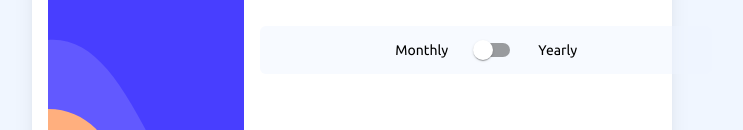
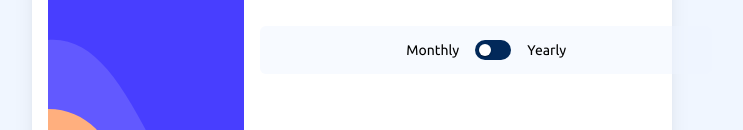
Before and after one commit to brianlagranda/multiStepForm, a React (Vite) app: page /select-plan in a window 1280 px wide. Shown: the part 420-550 px from the top of the page, without its empty margins (288-1031 px from the left). Built offline with nearby package versions, Linux system fonts and the light colour scheme.

Commit message:
chore: fix Switch style with a new CustomSwitch

```diff
--- /dev/null
+++ b/src/components/SelectPlan/CustomSwitch.tsx
@@ -0,0 +1,47 @@
+import { styled } from '@mui/material/styles';
+import Switch, { SwitchProps } from '@mui/material/Switch';
+
+const CustomSwitch = styled((props: SwitchProps) => <Switch {...props} />)(
+    ({ theme }) => ({
+        width: 36,
+        height: 20,
+        padding: 0,
+        '& .MuiSwitch-switchBase': {
+            padding: 2,
+            '&.Mui-checked': {
+                transform: 'translateX(16px)',
+                color: '#FFF',
+                '& + .MuiSwitch-track': {
+                    backgroundColor: 'hsl(213, 96%, 18%)',
+                    opacity: 1,
+                    border: 0,
+                },
+                '& .MuiSwitch-thumb': {
+                    backgroundColor: '#FFF',
+                    width: 12,
+                    height: 12,
+                },
+                '&:hover': {
+                    backgroundColor: 'rgba(255, 255, 255, 0.08)',
+                },
+            },
+        },
+        '& .MuiSwitch-thumb': {
+            backgroundColor: '#FFF',
+            width: 12,
+            height: 12,
+            margin: 2,
+        },
+        '& .MuiSwitch-track': {
+            borderRadius: 13,
+            backgroundColor: 'hsl(213, 96%, 18%)',
+            opacity: 1,
+            transition: theme.transitions.create([
+                'background-color',
+                'border',
+            ]),
+        },
+    })
+);
+
+export default CustomSwitch;
--- a/src/components/SelectPlan/SelectPlan.tsx
+++ b/src/components/SelectPlan/SelectPlan.tsx
@@ -1,9 +1,9 @@
-import Switch from '@mui/material/Switch/Switch';
 import { PlanSubscription, PlanType } from '../../types/selectPlanTypes';
 import PlanCard from './PlanCard';
 import arcadeImg from '../../assets/images/icon-arcade.svg';
 import advancedImg from '../../assets/images/icon-advanced.svg';
 import proImg from '../../assets/images/icon-pro.svg';
+import CustomSwitch from './CustomSwitch';
 
 interface SelectPlanProps {
     planType: PlanType;
@@ -54,7 +54,7 @@ const SelectPlan: React.FC<SelectPlanProps> = ({
                 <div className="mt-8 flex h-12 items-center justify-center rounded-md bg-neutral-magnolia/50">
                     <span className="mr-4 text-sm">Monthly</span>
                     <label className="relative inline-flex cursor-pointer items-center">
-                        <Switch
+                        <CustomSwitch
                             checked={checked}
                             onChange={onPlanSubsChange}
                             inputProps={{ 'aria-label': 'controlled' }}
```
